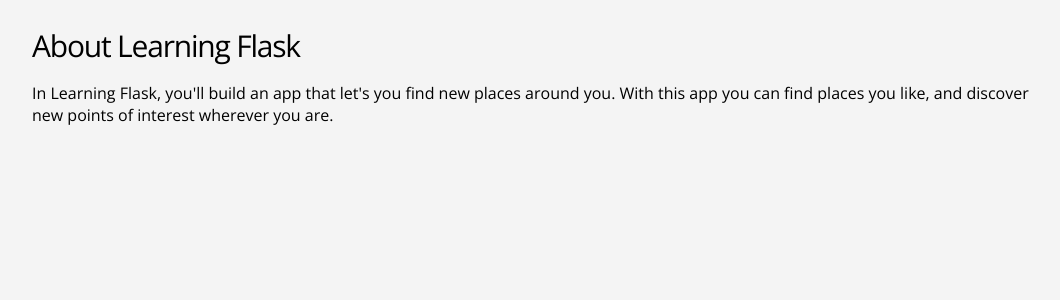
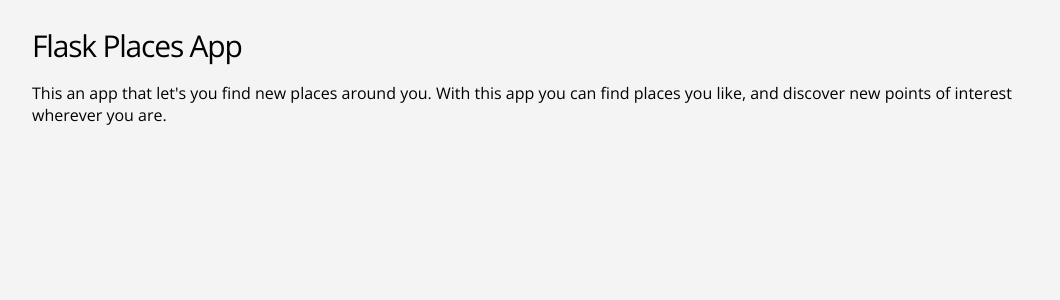
Before and after one commit to geoffkip/LocationTrackerFlask, a Flask app: page /about in a window 1280 px wide. Shown: the part 50-350 px from the top of the page, without its empty margins (108-1168 px from the left). Run offline with Flask 2, Linux system fonts and the light colour scheme.

Commit message:
About page

```diff
--- a/templates/about.html
+++ b/templates/about.html
@@ -4,8 +4,8 @@
   <main class="about-section">
     <div class="container">
 
-    <h2>About Learning Flask</h2>
-    <p>In Learning Flask, you'll build an app that let's you find new places around you. With this app you can find places you like, and discover new points of interest wherever you are.</p>
+    <h2>Flask Places App</h2>
+    <p>This an app that let's you find new places around you. With this app you can find places you like, and discover new points of interest wherever you are.</p>
 
     </div>
   </main>
```
